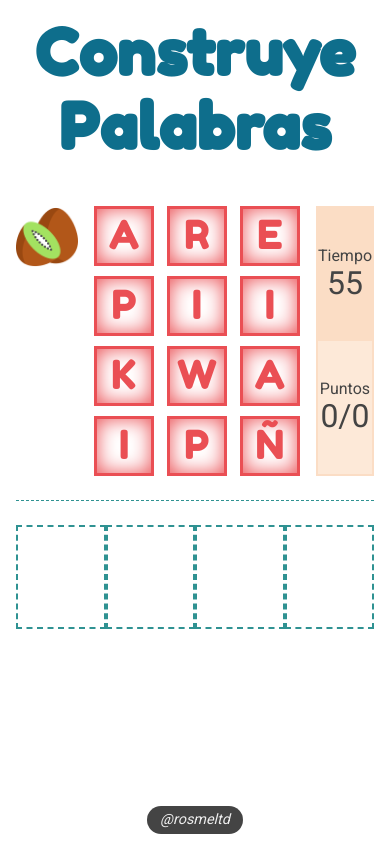
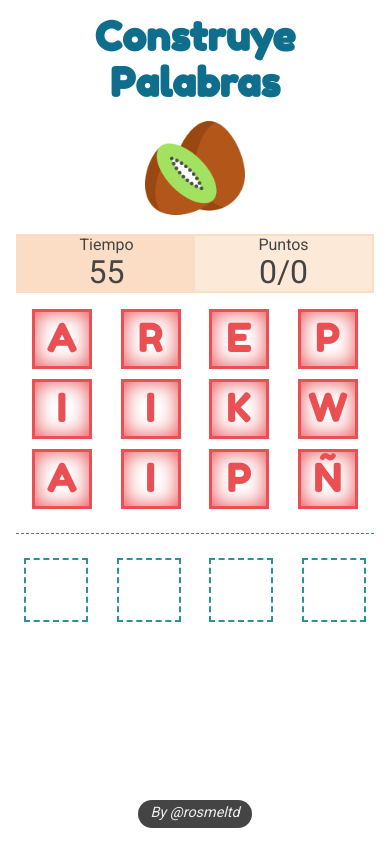
Before and after one commit to rosmelaguilarr/construye-palabras, a plain HTML site: page index.html in a window 390 px wide. Drawn offline with Linux system fonts and the light colour scheme.

Commit message:
Versión 1.1

```diff
--- a/css/main.css
+++ b/css/main.css
@@ -31,10 +31,10 @@ body{
 .header{
      text-align: center;
      color: var(--blue-1);
-     font-size: 2rem;
 }
 .title{
      margin-top: 1rem;
+     font-size: 4rem;
      font-family: var(--font-fredoka);
 }
 .main{
@@ -94,7 +94,6 @@ body{
      color: #444;
      user-select: none;
      border: 2px solid rgba(242, 144, 63, 0.3);
-
 }
 .time{
      flex: 45%;
@@ -129,7 +128,7 @@ body{
      box-sizing: content-box;
 }
 
-/*  */
+/* Drag and Drop */
 .droppable-hover{
      border: 3px solid var(--blue-1);
      transform: rotate(5deg)
@@ -202,16 +201,17 @@ body{
 .footer{
      margin-top: auto;
      text-align: center;
+     padding-top: 1.3rem;
 }
 .author{
-     font-style: italic;
      background-color: #444;
      padding: 0.3rem .8rem .4rem;
      color: #eee;
      border-radius: 15px;
      font-size: .9rem;
+     display: inline-block;
 }
-/*  */
+/* Message */
 .message__title{
      margin-top: 0;
      font-size: 2rem;
@@ -248,3 +248,46 @@ body{
 .loser{
      color: var(--red);
 }
+/* Media queries */
+@media screen and (max-width: 1024px){
+     .title{
+          margin: .8rem 0;
+          font-size: 3rem;
+     }
+     .main{
+          flex-direction: column;
+     }
+     .main__picture{
+          flex: 0 1 50px;
+     }
+     .main__img{
+          width: 100px;
+          margin: 0 auto;
+     }
+     .main__abc{
+          order: 1;
+     }
+     .main__status{
+          flex-direction: row;
+          flex: 0 1 50px;
+          margin: 1rem 0;
+     }
+     .droppable-elements{
+          flex-wrap: wrap;
+          gap: 20px;
+     }
+     .droppable{
+          width: 60px;
+          height: 60px;
+     }
+     .droppable .draggable{
+          font-size: 2.5rem;
+          width: 60px;
+          height: 60px;
+     }
+}
+@media screen and (max-width: 500px){
+     .title{
+          font-size: 2.5rem ;
+     }
+}
--- a/index.html
+++ b/index.html
@@ -20,8 +20,10 @@
                <figure class="main__picture">
                     <img class="main__img">
                </figure>
+
                <article class="main__abc">
                </article>
+
                <article class="main__status">
                     <div class="time">
                          <div class="time__text">Tiempo</div>
@@ -52,7 +54,7 @@
                </div>
           </section>
           <footer class="footer">
-                <span class="author">@rosmeltd</span>
+                <cite class="author">By @rosmeltd</cite>
           </footer>
      </div>
 
--- a/js/main.js
+++ b/js/main.js
@@ -16,10 +16,20 @@ const d = document,
           },
      ];
 
+const $correctSpan = d.querySelector(".correct"),
+     $totalSpan = d.querySelector(".total"),
+     $timeDiv = d.querySelector(".time__number"),
+     $mensageContainer = d.querySelector(".message-container"),
+     $messageTitle = d.querySelector(".message__title"),
+     $startBtn = d.querySelector(".message__start-btn");
+
 let correct = 0,
      total = 0,
-     time = 60;
+     time = 60,
+     letter = "";
 
+const startGame = () => {
+     // Obtener letra para el juego del stockArray
      const getLetters = (indexStockArray) => {
           const arraySelect = stockArray[indexStockArray].content;
 
@@ -28,7 +38,7 @@ const getLetters = (indexStockArray) => {
                newArray = arraySelect[indexRandom].split("");
           return newArray;
      }
-let letter = "";
+     // Imprimir imagen, letras draggables y droppables
      const printLetters = (indexStockArray = 0) => {
           let arrayDroppable = getLetters(indexStockArray),
                array1 = [...arrayDroppable].sort(),
@@ -56,14 +66,10 @@ const printLetters = (indexStockArray = 0) => {
           $draggableContainer.appendChild($draggableFragment);
           $droppableContainer.appendChild($droppableFragment);
      }
+     printLetters();
 
-printLetters(); // Pasar el indice (default: 0) del array Ejm: 0, 1, ...
-
-const $correctSpan = d.querySelector(".correct"),
-     $totalSpan = d.querySelector(".total"),
-     $timeDiv = d.querySelector(".time__number");
-
-d.addEventListener("DOMContentLoaded", e => {
+     // Añadir eventos de drag y drop a letras
+     const dragDrop = () => {
           const $draggableElements = d.querySelectorAll(".draggable"),
                $droppableElements = d.querySelectorAll(".droppable");
 
@@ -118,14 +124,14 @@ d.addEventListener("DOMContentLoaded", e => {
                     }
                }
           });
+     }
+     dragDrop();
 
-     const $mensageContainer = d.querySelector(".message-container"),
-          $messageTitle = d.querySelector(".message__title"),
-          $aciertos = d.querySelector(".aciertos__span"),
-          $fallos = d.querySelector(".fallos__span"),
-          $startBtn = d.querySelector(".message__start-btn");
+     // Imprimir mensaje de Ganador o Perdedor
+     const printMessage = (clase, message) => {
+          const $aciertos = d.querySelector(".aciertos__span"),
+               $fallos = d.querySelector(".fallos__span");
 
-     const printMessage = (clase, message) => {
           $mensageContainer.style.display = "flex";
           $messageTitle.classList.add(clase);
           $messageTitle.innerHTML = message;
@@ -145,8 +151,20 @@ d.addEventListener("DOMContentLoaded", e => {
                printMessage("loser", "¡Tiempo agotado!");
           }
      }, 1000);
+} // End game
+
+startGame();
 
 $startBtn.addEventListener("click", e => {
-          location.reload();
+     $mensageContainer.style.display = "none";
+     $droppableContainer.innerHTML = "";
+     $draggableContainer.innerHTML = "";
+     $messageTitle.classList.remove("winner", "loser");
+     $timeDiv.innerHTML = 60;
+     $correctSpan.innerHTML = 0;
+     $totalSpan.innerHTML = 0;
+     correct = 0;
+     total = 0;
+     time = 60;
+     startGame();
 });
-});
```
Lines whose indentation alone changed are shown as unchanged.
